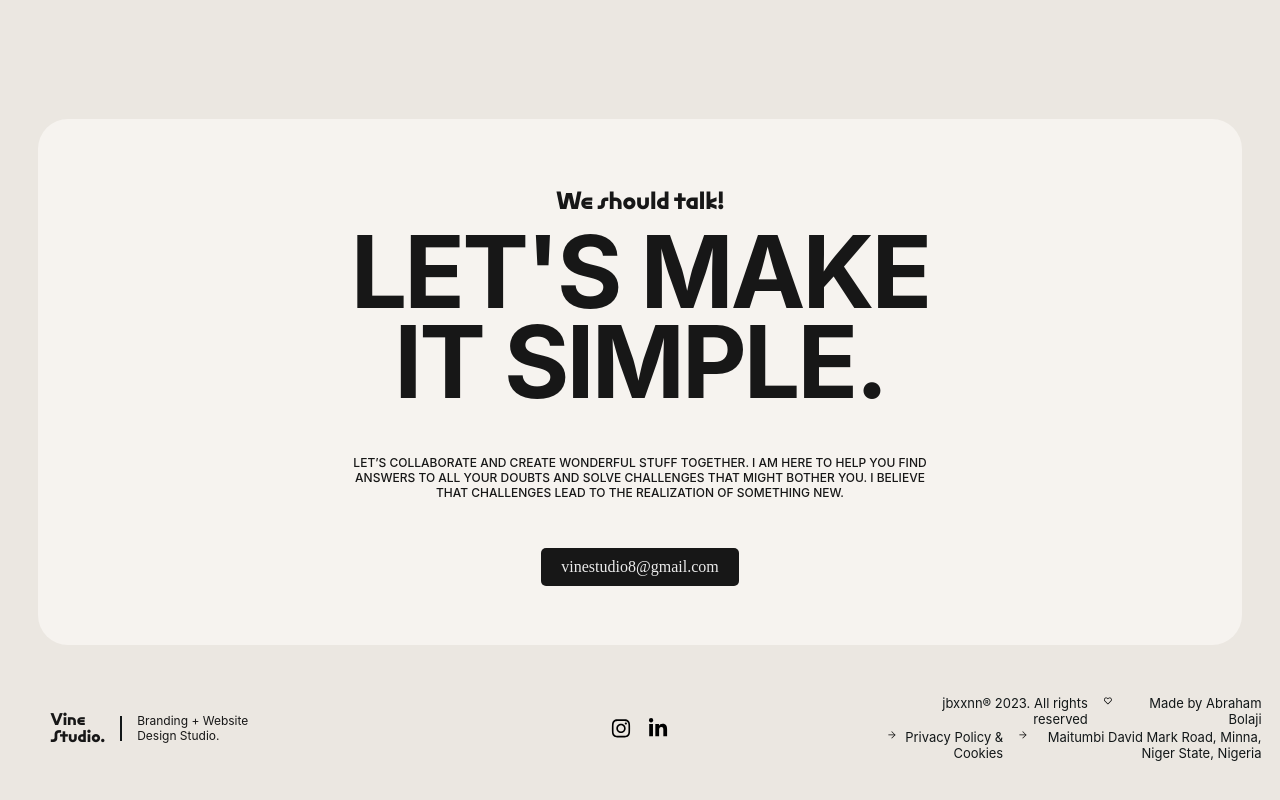
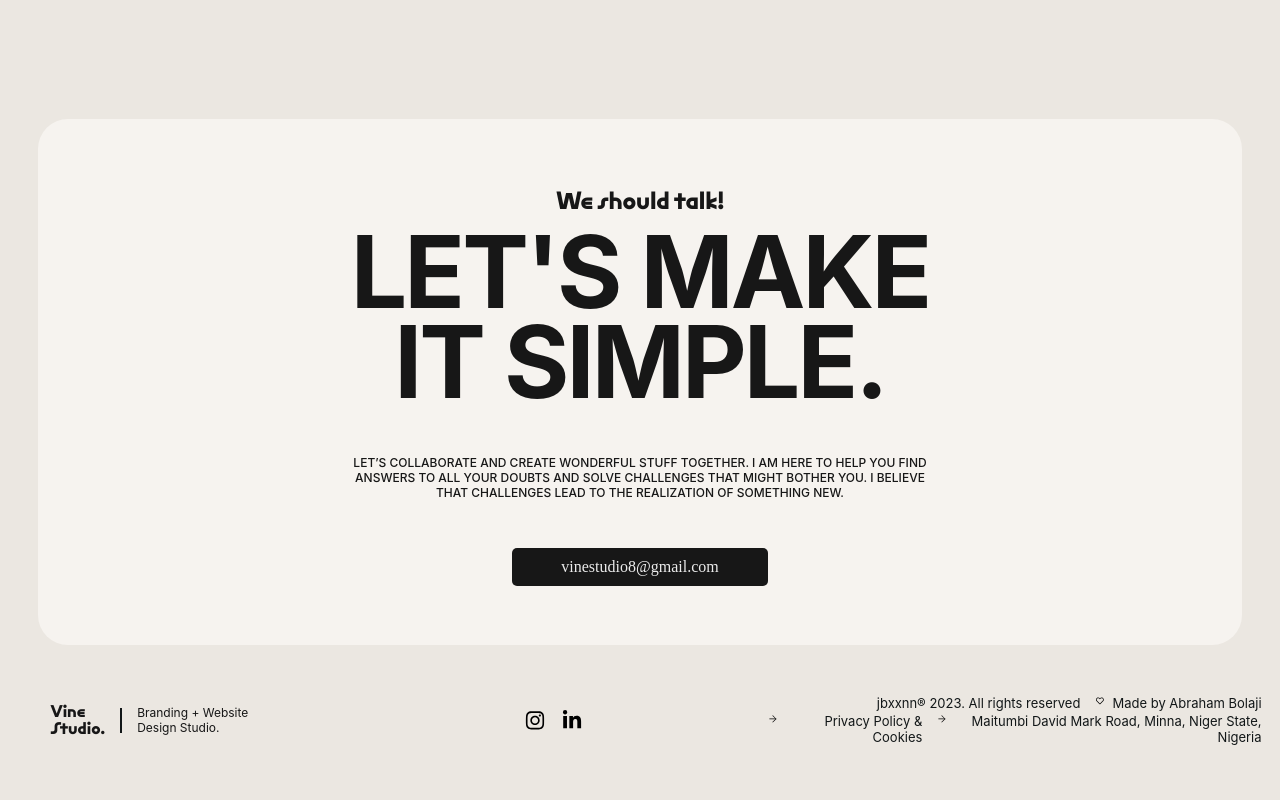
Before and after one commit to jbxxnn/folio, a website built with Parcel: page index.html in a window 1280 px wide. Shown: the part 4374-5174 px from the top of the page. Built offline with nearby package versions, Linux system fonts and the light colour scheme; some packages are replaced by stand-ins of ours; a web font is replaced by a local one; what splitting would draw is missing.

Commit message:
Update style.css

```diff
--- a/style/style.css
+++ b/style/style.css
@@ -2047,7 +2047,7 @@ svg:not(:root) {
 }
 
 .info-container p {
-  width: 15%;
+  width: 20%;
   background: #171717;
   margin-top: 3rem;
   margin: 0 auto;
@@ -2228,3 +2228,6 @@ label.wrapper p {
     font-size: 12px;
   }
 }
+.footer-copyright-text {
+    width: 50%;
+}
```
